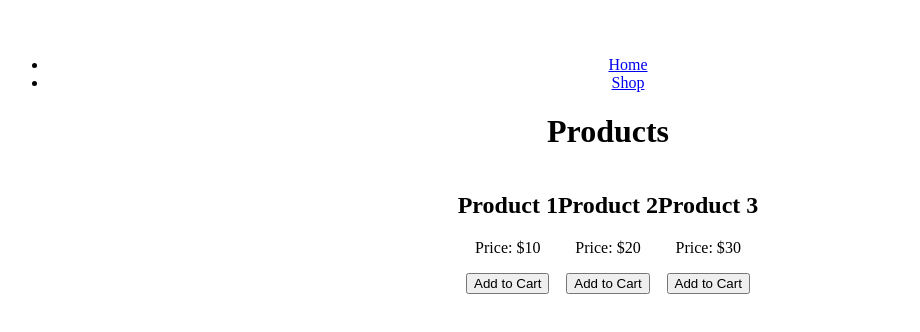
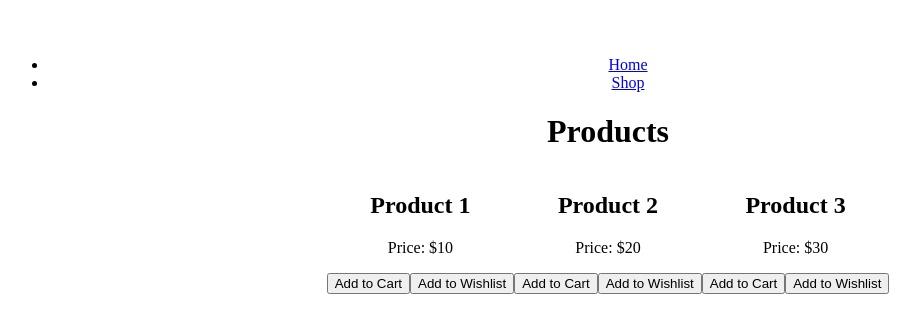
Before and after one commit to Ayush-Tak/shopping-cart, a React (Vite) app: page /shop in a window 1280 px wide. Shown: the top 332 px of the page, without its empty margins (32-952 px from the left). Built offline with nearby package versions, Linux system fonts and the light colour scheme.

Commit message:
Added button props for wishlist and cart

```diff
--- a/src/components/ProductCard.jsx
+++ b/src/components/ProductCard.jsx
@@ -1,9 +1,10 @@
-function ProductCard({product}){
+function ProductCard({product, handleAddToCart, handleAddToWishlist}){
     return(
         <div>
             <h2>{product.name}</h2>
             <p>Price: ${product.price}</p>
-            <button>Add to Cart</button>
+            <button onClick={() => handleAddToCart(product)}>Add to Cart</button>
+            <button onClick={() => handleAddToWishlist(product)}>Add to Wishlist</button>
         </div>
     );
 };
```
